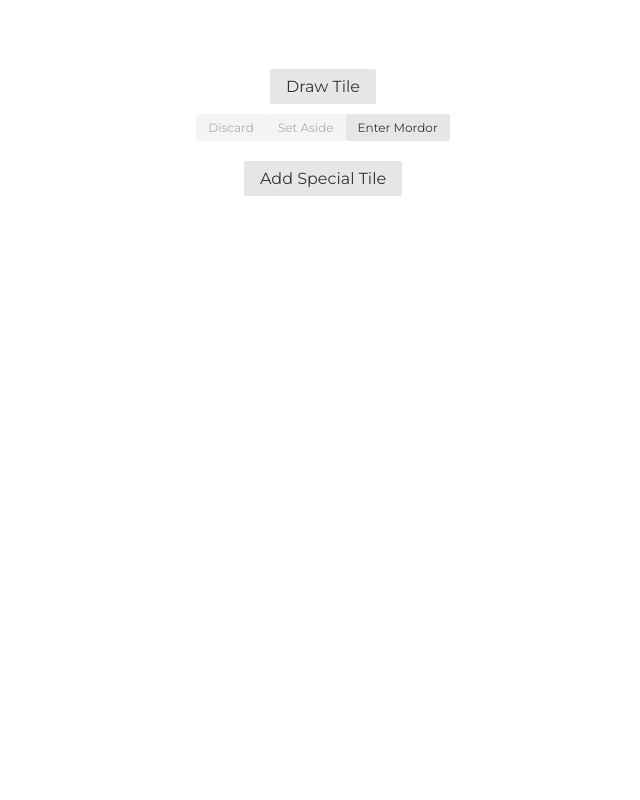
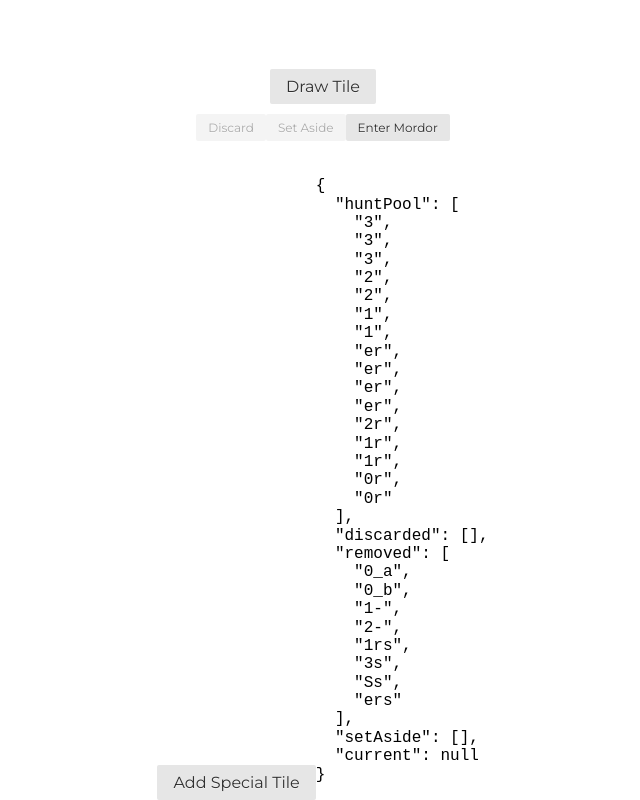
Before and after one commit to jameswatsonv/hunt-assistant, a React (Create React App) app: page / in a window 1280 px wide. Shown: the part 302-1102 px from the top of the page, without its empty margins (317-957 px from the left). Before the commit the page ends 800 px from the top, so only its background shows below. Built offline with nearby package versions, Linux system fonts and the light colour scheme.

Commit message:
refactor custom hook to reducer

```diff
--- a/src/App.js
+++ b/src/App.js
@@ -1,17 +1,18 @@
-import React, { useState, useCallback } from 'react';
+import React, { useState, useCallback, useReducer } from 'react';
 import cx from 'classnames';
 import './App.css';
 
 import {
-  INITIAL_TILES,
   SPECIAL_TILES,
   REMOVED,
   SETASIDE,
   DISCARDED,
-  POOL
+  POOL,
+  CURRENT
 } from './constants';
 import HuntTile from './HuntTile';
 import ConfirmationDialog from './ConfirmationDialog';
+import { reducer, initialState } from './tileGroups';
 
 const buttonClasses = ({disable, small, draw, mordor} = {}) => cx('pure-button', {
   'pure-button-disabled': disable,
@@ -20,98 +21,41 @@ const buttonClasses = ({disable, small, draw, mordor} = {}) => cx('pure-button',
   'in-mordor': mordor,
 });
 
-const tileGroupsInitialState = {
-  [POOL]: INITIAL_TILES,
-  [DISCARDED]: [],
-  [REMOVED]: SPECIAL_TILES,
-  [SETASIDE]: []
-};
-
-function useTileGroups() {
-  const [currentTile, updateCurrentTile] = useState(null);
+function App() {
+  const [state, dispatch] = useReducer(reducer, initialState);
   const [mordor, updateMordor] = useState(false);
-  const [tileGroups, updateTileGroups] = useState(tileGroupsInitialState);
-
-  const draw = () => {
-    if (currentTile) return;
-    const huntPool = tileGroups[POOL];
-    const drawnTileIndex = Math.floor(Math.random()*huntPool.length);
-    const drawnTile = huntPool[drawnTileIndex];
-    const updatedHuntPool = huntPool.filter((i, k) => k !== drawnTileIndex);
-    updateCurrentTile(drawnTile);
-    updateTileGroups({ ...tileGroups, [POOL]: updatedHuntPool});
-  }
-
-  const moveCurrentTile = useCallback(toGroup => {
-    if (!currentTile) return;
-    updateCurrentTile(null);
-    updateTileGroups(tileGroups => ({ ...tileGroups, [toGroup]: tileGroups[toGroup].concat([currentTile])}));
-  }, [currentTile]);
-
-  const discard = () => moveCurrentTile(DISCARDED);
-
-  const setAside = () => {
-    if (tileGroups[SETASIDE] >= 3)
-      return;
-    moveCurrentTile(SETASIDE);
-  }
-
-  const moveTile = (indecesOfTilesToMove = [], fromGroup = REMOVED, toGroup = POOL) => {
-    const current = tileGroups[fromGroup];
-    const target = tileGroups[toGroup];
-    const indeces = indecesOfTilesToMove && Array.isArray(indecesOfTilesToMove) ? indecesOfTilesToMove : [indecesOfTilesToMove];
-
-    if (indeces.length === 0)
-      return;
-
-    // remove the passed indeces in the fromGroup
-    const updatedCurrent = current.filter((t, i) => !indeces.includes(i));
-    // add them to the toGroup
-    const updatedTarget = target.concat(current.filter((t, i) => indeces.includes(i)));
-
-    updateTileGroups({ ...tileGroups, [fromGroup]: updatedCurrent, [toGroup]: updatedTarget});
-  }
-
-  const reset = () => {
-    updateTileGroups({ ...tileGroupsInitialState });
-  }
-
-  return { draw, discard, setAside, moveTile, currentTile, tileGroups, mordor, updateMordor, reset };
-}
-
-function App() {
-  const { draw, discard, setAside, moveTile, currentTile, tileGroups, mordor, updateMordor, reset } = useTileGroups();
   const [specialTilesOpen, setTilesOpen] = useState(false);
   const [showResetDialog, updateShowResetDialog] = useState(false);
-  const setAsideTiles = tileGroups[SETASIDE];
+  const setAsideTiles = state[SETASIDE];
+  const currentTile = state[CURRENT];
 
   const specialTileButtonClick = useCallback(tileIndex => {
-    moveTile([tileIndex], REMOVED, mordor ? POOL : DISCARDED);
+    dispatch({type: 'move', indecesToMove: [tileIndex], fromGroup: REMOVED, toGroup: mordor ? POOL : DISCARDED})
     setTilesOpen(false);
-  }, [mordor, moveTile]);
+  }, [mordor]);
 
   function enterMordor() {
     // move eyes and special tiles from discarded to pool
     const tilesToMove = [];
-    tileGroups[DISCARDED].forEach((t, i) => {
+    state[DISCARDED].forEach((t, i) => {
       if (SPECIAL_TILES.includes(t) || t.substring(0, 1) === 'e') {
         tilesToMove.push(i);
       }
     });
-    moveTile(tilesToMove, DISCARDED, POOL);
-    updateMordor(!mordor);
+    dispatch({type: 'move', indecesToMove: tilesToMove, fromGroup: DISCARDED, toGroup: POOL});
+    updateMordor(true);
   }
 
   function resetFn() {
-    discard();
-    reset();
+    dispatch({type: 'discard'});
+    dispatch({type: 'reset'});
   }
 
   return (
     <div className="App">
       <div className='pure-menu pure-menu-horizontal app-header'>
         <ul className='pure-menu-list'>
-          <li className='pure-menu-item'><button onClick={ () => updateShowResetDialog(true)}>Reset</button></li>
+          <li className='pure-menu-item'><button onClick={ () => updateShowResetDialog(true)}>Reseti</button></li>
         </ul>
       </div>
       <ConfirmationDialog resetFn={resetFn} show={showResetDialog} hideFn={() => updateShowResetDialog(false)} />
@@ -123,17 +67,17 @@ function App() {
             {setAsideTiles.map((t, i) =>
               <div key={i} className='set-aside-tile'>
                 <HuntTile tile={t} />
-                <button className={buttonClasses({small: true})} onClick={() => moveTile(i, SETASIDE, POOL)}>Hunt Pool</button>
-                <button className={buttonClasses({small: true})} onClick={() => moveTile(i, SETASIDE, REMOVED)}>Remove</button>
+                <button className={buttonClasses({small: true})} onClick={() => dispatch({type: 'move', indecesToMove: [i], fromGroup: SETASIDE, toGroup: POOL})}>Hunt Pool</button>
+                <button className={buttonClasses({small: true})} onClick={() => dispatch({type: 'move', indecesToMove: [i], fromGroup: SETASIDE, toGroup: REMOVED})}>Remove</button>
               </div>)}
           </div>
         </div>
       </div>
       <div className='buttons' role='group'>
-        <button className={buttonClasses({disable: currentTile, draw: true})} onClick={() => draw()}>Draw Tile</button>
+        <button className={buttonClasses({disable: currentTile, draw: true})} onClick={() => dispatch({type: 'draw'})}>Draw Tile</button>
         <div>
-          <button className={buttonClasses({disable: !currentTile, small: true})} onClick={() => discard()}>Discard</button>
-          <button className={buttonClasses({disable: !currentTile, small: true})} onClick={() => setAside()}>Set Aside</button>
+          <button className={buttonClasses({disable: !currentTile, small: true})} onClick={() => dispatch({type: 'discard'})}>Discard</button>
+          <button className={buttonClasses({disable: !currentTile, small: true})} onClick={() => setAsideTiles.length < 3 && dispatch({type: 'set-aside'})}>Set Aside</button>
           <button className={buttonClasses({disable: mordor, small: true, mordor})} onClick={() => enterMordor()}>{mordor ? 'In' : 'Enter'} Mordor</button>
         </div>
       </div>
@@ -143,14 +87,14 @@ function App() {
           SPECIAL_TILES.map((t) =>
             <button
               key={`special${t}`}
-              className={buttonClasses({disable: !tileGroups[REMOVED].includes(t)})}
-              onClick={() => specialTileButtonClick(tileGroups[REMOVED].findIndex(i => i === t))}
+              className={buttonClasses({disable: !state[REMOVED].includes(t)})}
+              onClick={() => specialTileButtonClick(state[REMOVED].findIndex(i => i === t))}
             ><HuntTile tile={t} small={true} /></button>
           )
         }
       </div>
       <div className='tile-groups'>
-      <pre>{/*JSON.stringify(tileGroups, null, 2)*/}</pre>
+      <pre>{JSON.stringify(state, null, 2)}</pre>
       </div>
     </div>
   );
--- a/src/tileGroups.js
+++ b/src/tileGroups.js
@@ -17,6 +17,7 @@ export const initialState = {
 };
 
 export function reducer(state, action) {
+  //console.log('reducer called for action: ', action.type);
   switch (action.type) {
     case 'draw':
       const huntPool = state[POOL];
@@ -28,10 +29,10 @@ export function reducer(state, action) {
       return {...state, [CURRENT]: null, [DISCARDED]: state[DISCARDED].concat(state[CURRENT])};
     case 'set-aside':
         return {...state, [CURRENT]: null, [SETASIDE]: state[SETASIDE].concat(state[CURRENT])};
-    case 'move-tile':
-      const { indecesOfTilesToMove, fromGroup, toGroup } = action.payload;
-      const updatedFromGroup = state[fromGroup].filter((t, i) => !indecesOfTilesToMove.includes(i))
-      const updatedToGroup = state[toGroup].concat(state[fromGroup].filter((t, i) => indeces.includes(i)));
+    case 'move':
+      const { indecesToMove, fromGroup, toGroup } = action;
+      const updatedFromGroup = state[fromGroup].filter((t, i) => !indecesToMove.includes(i))
+      const updatedToGroup = state[toGroup].concat(state[fromGroup].filter((t, i) => indecesToMove.includes(i)));
       return {...state, [fromGroup]: updatedFromGroup, [toGroup]: updatedToGroup};
     case 'reset':
       return initialState;
```
